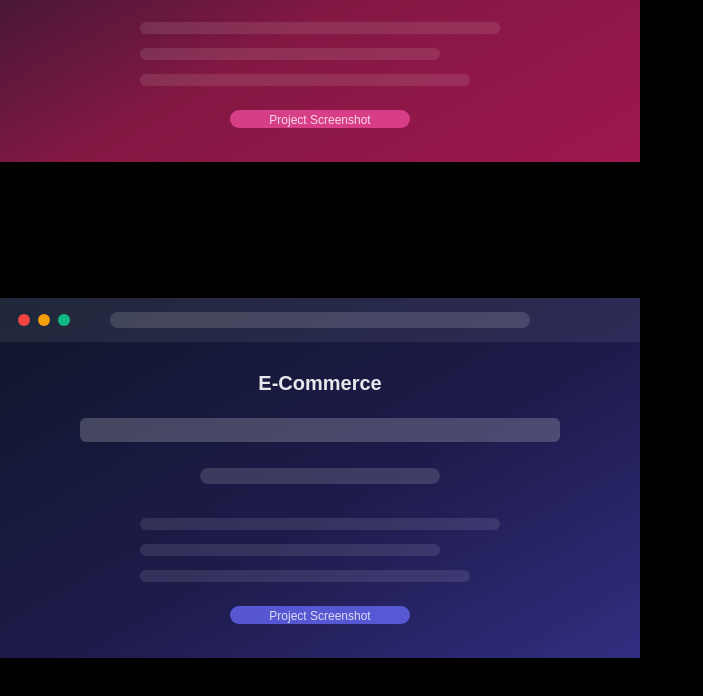
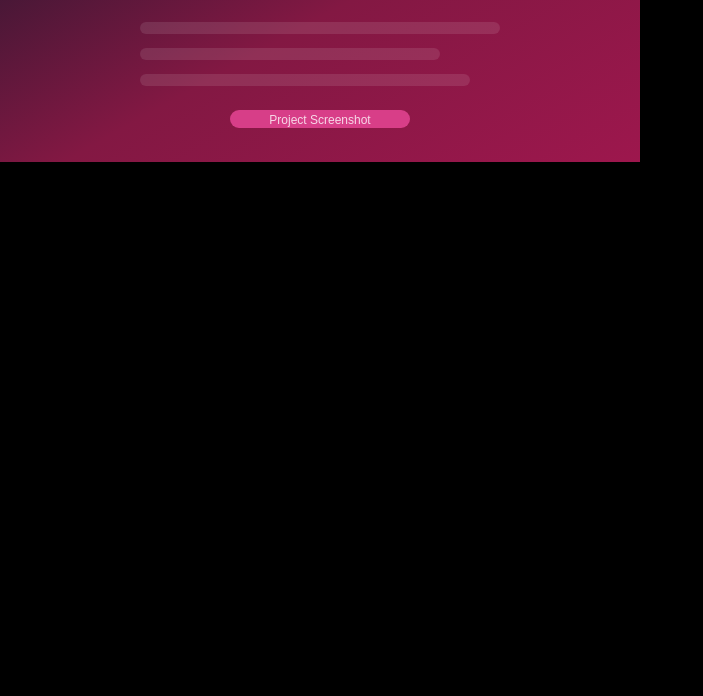
Before and after one commit to ASTROL360/myportfolio, a React (Vite) app: page / in a window 1280 px wide. Shown: the part 5182-5878 px from the top of the page, without its empty margins (0-703 px from the left). Built offline with nearby package versions, Linux system fonts and the light colour scheme.

Commit message:
Remove empty E-Commerce project image

```diff
--- a/src/page/portfolio.jsx
+++ b/src/page/portfolio.jsx
@@ -104,7 +104,6 @@ export default function Portfolio() {
     },
     {
       title: "E-Commerce",
-      image: "/projects/ecommerce.svg",
       tech: ["React", "Node.js", "Express", "React Native"],
       description:
         "Full-stack e-commerce platform with separate backend API, web frontend, and mobile app, including a fashion store API with Postman collection for testing and easy seeding.",
--- a/src/page/sections/Projects.jsx
+++ b/src/page/sections/Projects.jsx
@@ -46,6 +46,7 @@ export default function Projects({ projects }) {
           {projects.map((project) => (
             <motion.div key={project.title} variants={itemVariants}>
               <div className="group relative overflow-hidden p-6 bg-white/5 backdrop-blur-sm border border-white/10 rounded-xl hover:bg-blue-500/5 hover:border-blue-400/30 hover:shadow-[0_20px_60px_-30px_rgba(59,130,246,0.6)] transition-all duration-300">
+                {project.image && (
                   <div className="relative overflow-hidden rounded-lg mb-5 h-44 bg-white/5 border border-white/10">
                     <img
                       src={project.image}
@@ -55,6 +56,7 @@ export default function Projects({ projects }) {
                     />
                     <div className="absolute inset-0 bg-gradient-to-t from-black/40 via-transparent to-transparent opacity-0 group-hover:opacity-100 transition-opacity duration-300"></div>
                   </div>
+                )}
                 <h3 className="text-xl font-semibold mb-2 group-hover:text-blue-200 transition-colors">
                   {project.title}
                 </h3>
```
Lines whose indentation alone changed are shown as unchanged.
